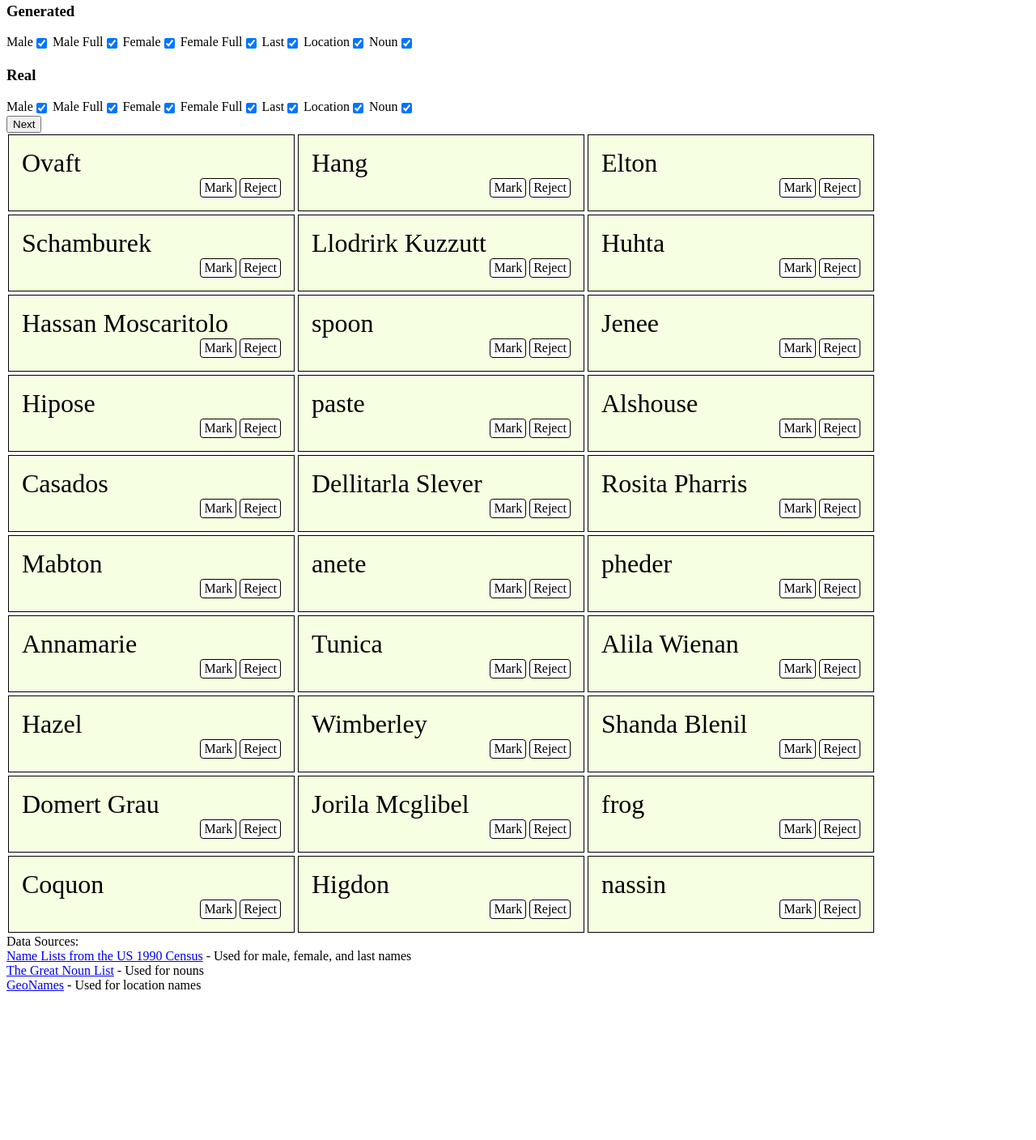
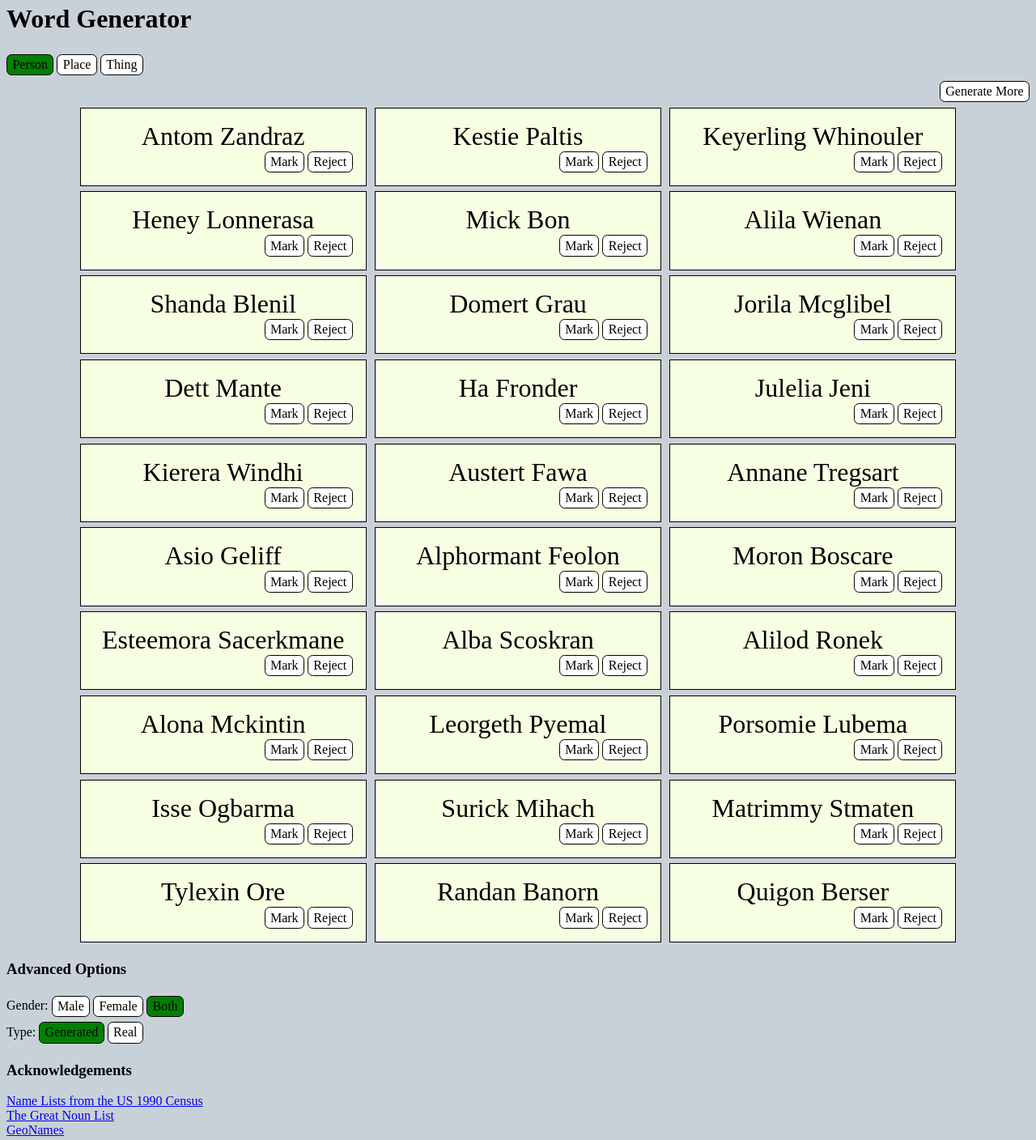
Before and after one commit to walexwells/WordGenerator, a plain HTML site: page index.html in a window 1280 px wide. Shown: the part 16-1424 px from the top of the page at 81% size. Before the commit the page ends 1250 px from the top, so only its background shows below. Drawn offline with Linux system fonts and the light colour scheme.

Commit message:
person place or thing

```diff
--- a/index.html
+++ b/index.html
@@ -1,40 +1,22 @@
 <!doctype html>
 <html>
 <head>
-	<title>Name Generator</title>
+	<title>Word Generator</title>
 	<link rel="stylesheet" href="main.css"/>
 </head>
 <body>
+	<h1>Word Generator</h1>
 	<div>
+		<span class="button" data-bind="css: {selected: typeIsPerson}, click: setTypeToPerson">Person</span>
+		<span class="button" data-bind="css: {selected: typeIsPlace}, click: setTypeToPlace">Place</span>
+		<span class="button" data-bind="css: {selected: typeIsThing}, click: setTypeToThing">Thing</span>
+	<div>
+	<div style="text-align: right;">
+		<span class="button" data-bind="click: next">Generate More</span>
+	</div>
 
 
-		<h3>Generated</h3>
-
-		<label>Male<input type="checkbox" data-bind="checked:male"/></label>
-		<label>Male Full<input type="checkbox" data-bind="checked:maleFull"/></label>
-		<label>Female<input type="checkbox" data-bind="checked:female"/></label>
-		<label>Female Full<input type="checkbox" data-bind="checked:femaleFull"/></label>
-		<label>Last<input type="checkbox" data-bind="checked:last"/></label>
-		<label>Location<input type="checkbox" data-bind="checked:location"/></label>
-		<label>Noun<input type="checkbox" data-bind="checked:noun"/></label>
-
-		<br>
-
-		<h3>Real</h3>
-
-		<label>Male<input type="checkbox" data-bind="checked:realMale"/></label>
-		<label>Male Full<input type="checkbox" data-bind="checked:realMaleFull"/></label>
-		<label>Female<input type="checkbox" data-bind="checked:realFemale"/></label>
-		<label>Female Full<input type="checkbox" data-bind="checked:realFemaleFull"/></label>
-		<label>Last<input type="checkbox" data-bind="checked:realLast"/></label>
-		<label>Location<input type="checkbox" data-bind="checked:realLocation"/></label>
-		<label>Noun<input type="checkbox" data-bind="checked:realNoun"/></label>
-
-		<br>
-
-	<input type="button" value="Next" data-bind="click: next"/>
-
-	<div data-bind="foreach: words">
+	<div id="wordPanel" data-bind="foreach: words">
 		<div class="namecard" data-bind="visible:visible">
 			<div class="name" data-bind="text:name">George Cannot</div>
 			<div class="buttons">
@@ -44,17 +26,27 @@
 		</div>
 	</div>
 
-	<div style="clear:both">
-		Data Sources:</br>
-		<a href="http://www.census.gov/genealogy/www/data/1990surnames/names_files.html">Name Lists from the US 1990 Census</a> - Used for male, female, and last names</br>
-		<a href="http://www.desiquintans.com/articles.php?page=nounlist">The Great Noun List</a> - Used for nouns</br>
-		<a href="http://www.geonames.org">GeoNames</a> - Used for location names
+	<h3>Advanced Options</h3>
+	<div data-bind="visible:typeIsPerson">
+		<span class="label">Gender:</span>
+		<span class="button" data-bind="css: {selected: genderIsMale}, click: setGenderToMale">Male</span>
+		<span class="button" data-bind="css: {selected: genderIsFemale}, click: setGenderToFemale">Female</span>
+		<span class="button" data-bind="css: {selected: genderIsBoth}, click: setGenderToBoth">Both</span>
 	</div>
+	<div>
+		<span class="label">Type:</span>
+		<span class="button" data-bind="css: {selected: generated()}, click: toggleGenerated" >Generated</span>
+		<span class="button" data-bind="css: {selected: !generated()}, click: toggleGenerated" >Real</span>
+	</div>
+
+	<h3>Acknowledgements</h3>
+	<div><a href="http://www.census.gov/genealogy/www/data/1990surnames/names_files.html">Name Lists from the US 1990 Census</a></div>
+	<div><a href="http://www.desiquintans.com/articles.php?page=nounlist">The Great Noun List</a></div>
+	<div><a href="http://www.geonames.org">GeoNames</a></div>
 
 	<script src="lib/knockout.js"></script>
 	<script src="main.js"></script>
 	<script>
-
 		var vm = new ViewModel();
 		ko.applyBindings(vm);
 	</script>
--- a/main.css
+++ b/main.css
@@ -1,34 +1,49 @@
 
-.family>p{
-	margin: 0 1em 0 0;
+
+
+html{
+	background-color: rgb(201, 209, 216);
 }
-.family>div{
-	padding-left: 1em;
+
+body {
+	/*font-size: 200%;*/
 }
+
+#wordPanel {
+	text-align: center;
+}
+
+.button {
+	border: solid black 1px;
+	padding: .2em .4em;
+	margin: .2em 0;
+	border-radius: .4em;
+	display: inline-block;
+	background-color: white;
+	cursor: pointer;
+}
+.button:hover{
+	background-color: #eee;
+}
+.button:active{
+	background-color: #ddd;
+}
+.button.selected{
+	background-color: green;
+}
+
+
 p{
 	margin: 0;
 }
-.column{
-	float: left;
-	width: 25%;
-}
-dt, dd {
-	display: inline-block,
-}
+
 .namecard{
 	border: 1px solid black;
 	padding: 1em;
-	margin: 2px;
+	margin: .2em;
 	min-width: 20em;
-	float: left;
 	background-color: rgb(247, 255, 226);
-}
-td:nth-child(1){
-	font-weight: bold;
-	padding-right: 1em;
-}
-td:nth-child(1)::after{
-	content: ":";
+	display: inline-block;
 }
 .namecard .buttons{
 	text-align: right;
@@ -42,8 +57,8 @@ td:nth-child(1)::after{
 }
 .namecard .buttons span{
 	border: solid black 1px;
-	padding: 2px 4px;
-	border-radius: 4px;
+	padding: .2em .4em;
+	border-radius: .4em;
 	display: inline-block;
 	background-color: white;
 }
@@ -71,15 +86,3 @@ td:nth-child(1)::after{
 .namecard.female {
 	background-color: rgb(255, 226, 226);
 }
-
-input[type=number] {
-	width: 3em;
-}
-
-label>*{
-	vertical-align: middle;
-}
-
-input[type=radio] {
-	margin-bottom: 5px;
-}
--- a/main.js
+++ b/main.js
@@ -152,10 +152,14 @@ NameCard.prototype.reject = function(){
 
 function ViewModel(){
 
+
+	var wordType = ko.observable('person'),
+		gender = ko.observable('both'),
+		generated = ko.observable(true);
+
 	this.words = ko.observableArray();
 
 	this.next = function(){
-
 
 		var words = this.words() || [];
 
@@ -166,12 +170,33 @@ function ViewModel(){
 			return arr;
 		},[]);
 
-		var selectedTypes = dataStore.wordTypes.reduce(function(arr,type){
-			if(this[type]()){
-				arr.push(type);
-			}
-			return arr;
-		}.bind(this),[]);
+		var selectedTypes;
+
+		switch(wordType()){
+			case 'person':
+				if(gender() == 'male'){
+					selectedTypes = ['maleFull']
+				}else if(gender() == 'female'){
+					selectedTypes = ['femaleFull']
+				} else {
+					selectedTypes = ['maleFull','femaleFull']
+				}
+				break;
+			case 'place':
+				selectedTypes = ['location']
+				break;
+			case 'thing':
+				selectedTypes = ['noun']
+				break;
+			default:
+				throw new Error('Invalid word type');
+		}
+
+		if(!generated()){
+			selectedTypes = selectedTypes.map(function(type){
+				return 'real'+type[0].toUpperCase()+type.slice(1)
+			});
+		}
 
 		if(selectedTypes.length){
 			while(words.length < 30){
@@ -195,4 +220,45 @@ function ViewModel(){
 
 
 
+	this.typeIsPerson = ko.computed(function(){
+		return wordType() == 'person'
+	}.bind(this))
+	this.typeIsPlace = ko.computed(function(){
+		return wordType() == 'place'
+	}.bind(this))
+	this.typeIsThing = ko.computed(function(){
+		return wordType() == 'thing'
+	}.bind(this))
+	this.setTypeToPerson = function(){
+		wordType('person');
+		this.next()
+	}
+	this.setTypeToPlace = function(){
+		wordType('place');
+		this.next()
+	}
+	this.setTypeToThing = function(){
+		wordType('thing');
+		this.next()
+	}
+
+	this.genderIsMale = ko.computed(function(){
+		return gender() == 'male'
+	});
+	this.genderIsFemale = ko.computed(function(){
+		return gender() == 'female'
+	});
+	this.genderIsBoth = ko.computed(function(){
+		return gender() == 'both'
+	});
+	this.setGenderToMale = function(){gender('male');this.next()}
+	this.setGenderToFemale = function(){gender('female');this.next()}
+	this.setGenderToBoth = function(){gender('both');this.next()}
+
+	this.generated = generated;
+	this.toggleGenerated = function(){
+		generated(!generated());
+		this.next()
+	}
+
 }
```
